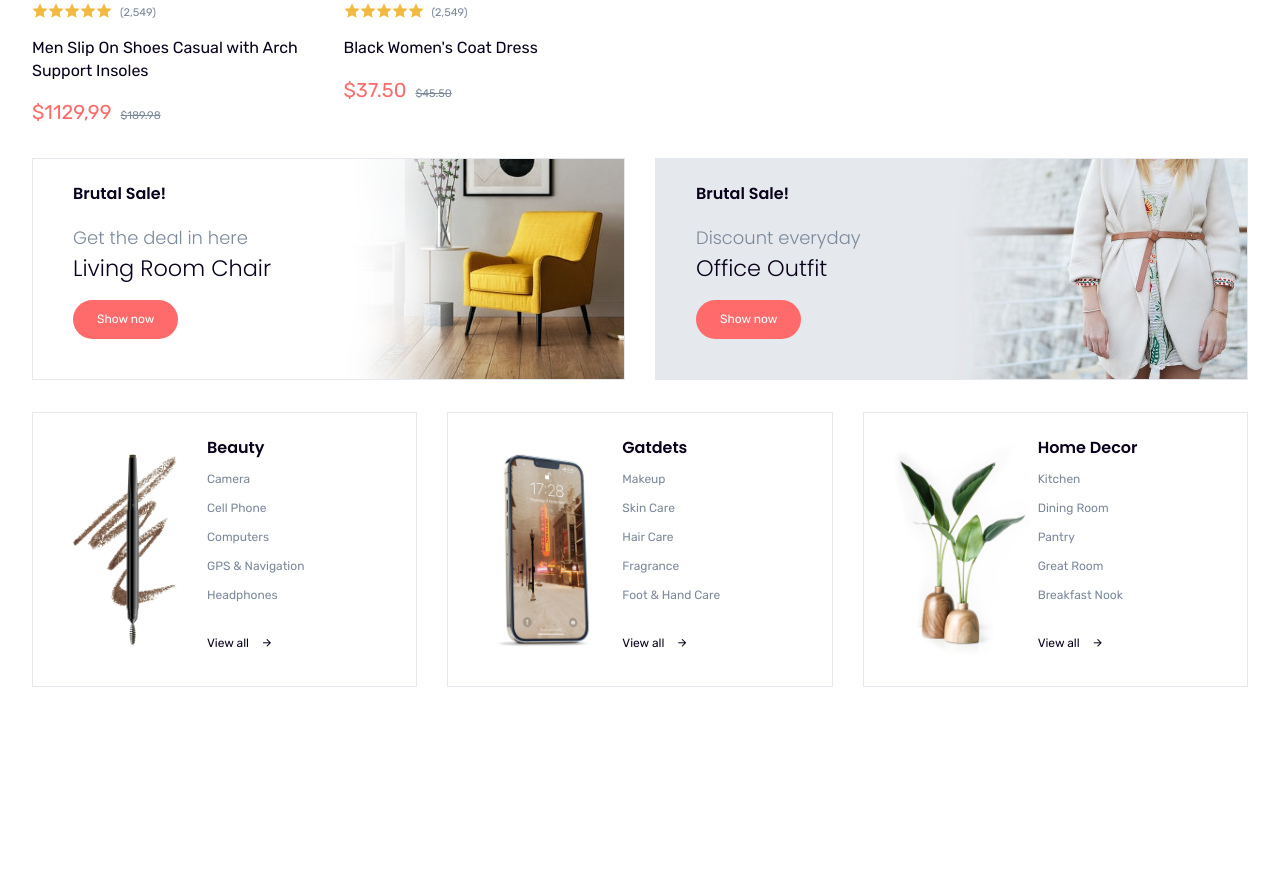
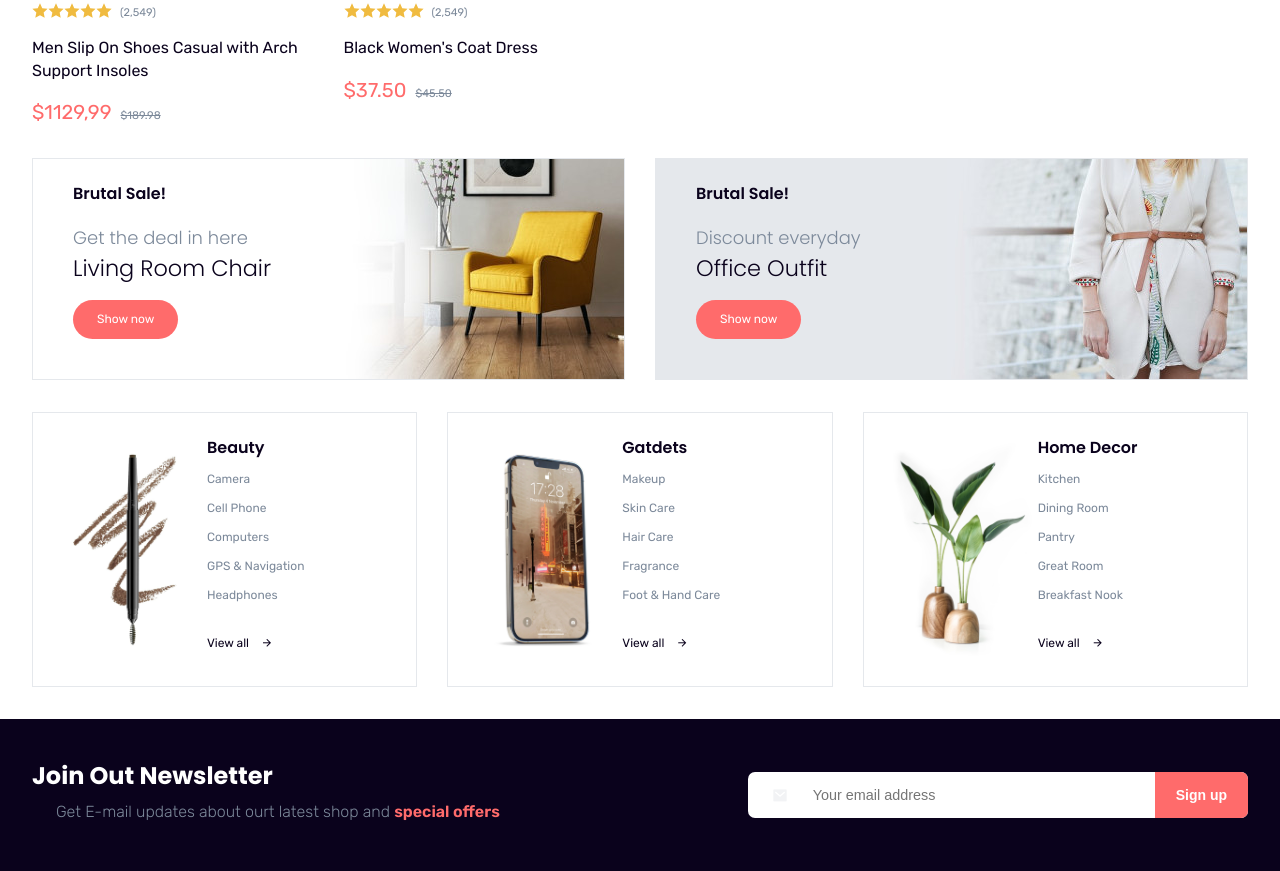
Before and after one commit to dragon3636/practice-font-end, a plain HTML site: page index.html in a window 1280 px wide. Shown: the part 2842-3713 px from the top of the page. Before the commit the page ends 3561 px from the top, so only its background shows below. Drawn offline with nearby package versions, Linux system fonts and the light colour scheme.

Commit message:
add newsletter

```diff
--- a/index.html
+++ b/index.html
@@ -1157,7 +1157,26 @@
         </main>
         <!-- main -->
         <footer>
-
+            <div class="newsletter">
+                <div class="container">
+                    <div class="wrapper">
+                        <div class="box">
+                            <div class="content">
+                                <h3>Join Out Newsletter</h3>
+                                <p>Get E-mail updates about ourt latest shop and <strong>special offers</strong></p>
+                            </div>
+                            <form action="" class="search">
+                                <span class="icon-large">
+                                    <i class="ri-mail-fill"></i>
+                                </span>
+                                <input type="email" name="" id="" placeholder="Your email address" required>
+                                <button type="submit">Sign up</button>
+                            </form>
+                        </div>
+                        <!-- newsletter -->
+                    </div>
+                </div>
+            </div>
         </footer>
         <!-- footer -->
     </div>
--- a/style.css
+++ b/style.css
@@ -488,7 +488,7 @@ nav .fly-item {
     flex: 1;
 }
 
-.header-main .right form {
+form {
     position: relative;
 }
 
@@ -1119,6 +1119,30 @@ d. MAIN product
 /* 05. BANNER--------------
  *a. News Letter
 *--------------------------*/
+.newsletter {
+    padding: 2.5em 0;
+    background-color: var(--dark-color);
+    color: var(--white-color);
+}
+
+.newsletter h3 {
+    font-size: 1.5em;
+}
+
+.newsletter p {
+    font-weight: var(--fw3);
+    color: var(--light-text-color);
+    margin: 0.5em 1.5em;
+}
+
+.newsletter p strong {
+    color: var(--primary-color);
+}
+
+.newsletter form {
+    max-width: 500px;
+    width: var(--percent100);
+}
 
 /* 05. BANNER--------------
  *b. Widgets
@@ -1355,4 +1379,11 @@ d. MAIN product
     .products.main .item {
         flex: 0 0 25%;
     }
+
+    /* footer newsletter */
+    .newsletter .box {
+        display: flex;
+        justify-content: space-between;
+        align-items: center;
+    }
 }
```
